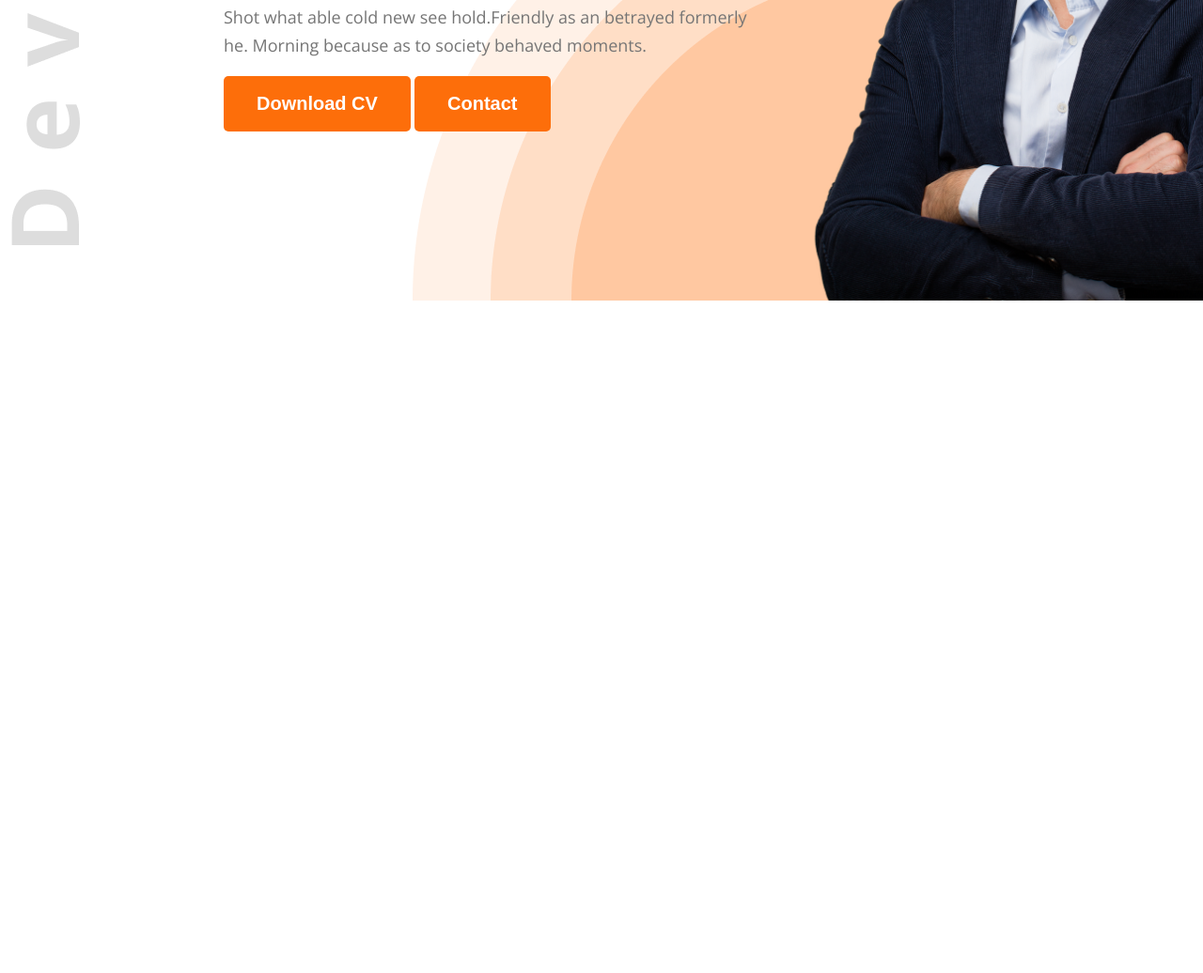
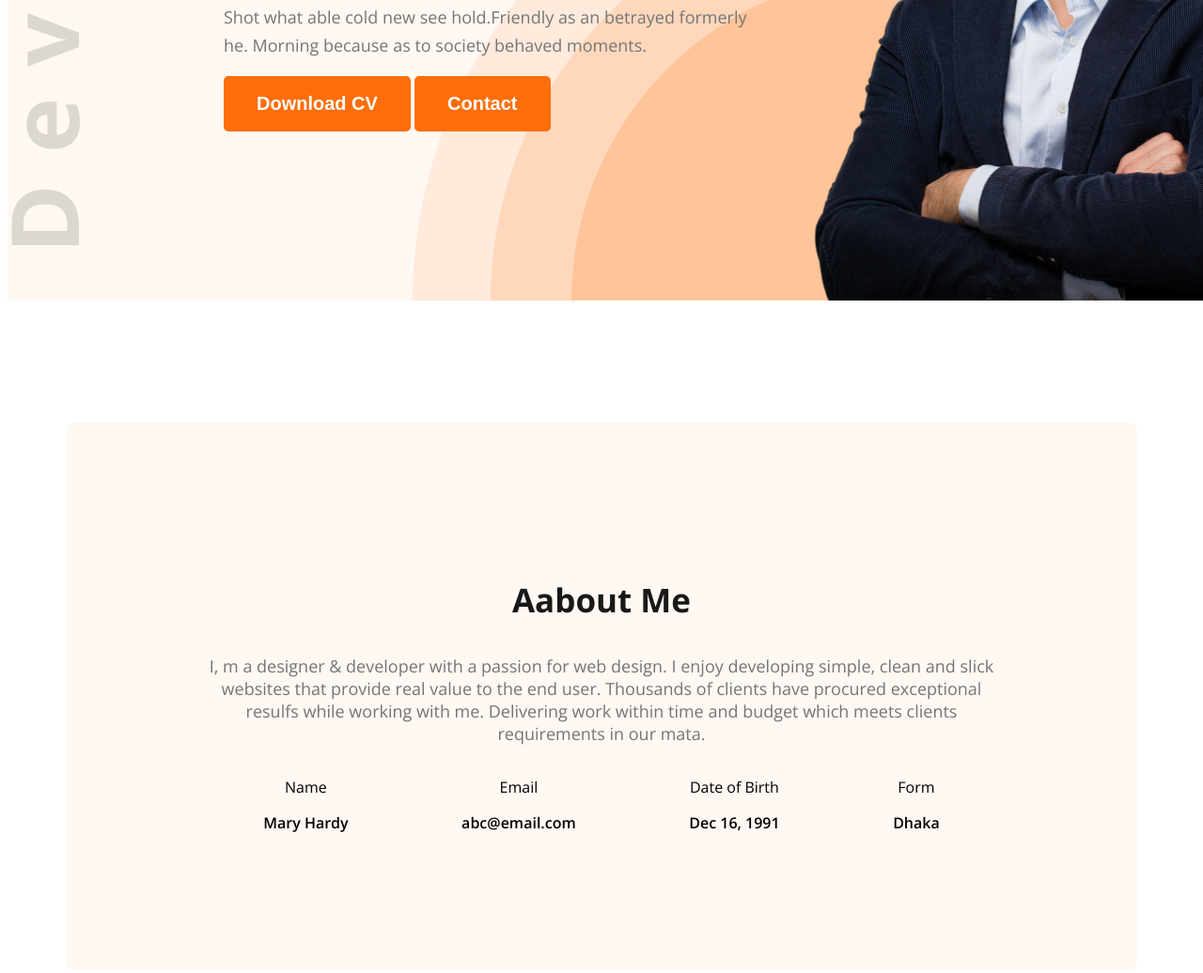
Before and after one commit to Khalidahsan007/web-dev-portfolio, a plain HTML site: page index.html in a window 1280 px wide. Shown: the part 510-1546 px from the top of the page at 94% size. Before the commit the page ends 838 px from the top, so only its background shows below. Drawn offline with nearby package versions, Linux system fonts and the light colour scheme.

Commit message:
added about section

```diff
--- a/index.html
+++ b/index.html
@@ -11,7 +11,7 @@
 </head>
 <body class="open-sans-normal">
 
-    <header class="header">
+    <header class="header sec-bg">
         <nav>
             <h3 class="nav-title">Ma<span class="text-primary">r</span>y</h3>
             <ul>
@@ -37,8 +37,30 @@
 
     </header>
 
+    <main>
+<section class="about sec-bg">
+    <h3 class="section-title">Aabout Me</h3>
+    <p class="section-description">I, m a designer & developer with a passion for web design. I enjoy developing simple, clean and slick websites that provide real value to the end user. Thousands of clients have procured exceptional resulfs while working with me. Delivering work within time and budget which meets clients requirements in our mata.</p>
+<div class="about-items">
+    <div class="about-item">
+        <p class="item-title">Name</p>
+        <p class="item-descrip">Mary Hardy</p>
+    </div>
+    <div class="about-item">
+        <p class="item-title">Email</p>
+        <p class="item-descrip">abc@email.com</p>
+    </div>
+    <div class="about-item">
+        <p class="item-title">Date of Birth</p>
+        <p class="item-descrip">Dec 16, 1991</p>
+    </div>
+    <div class="about-item">
+        <p class="item-title">Form</p>
+        <p class="item-descrip">Dhaka</p>
+    </div>
+</div>
 
-    <main>
+</section>
 
     </main>
 
--- a/styles/portfolio.css
+++ b/styles/portfolio.css
@@ -90,3 +90,38 @@ nav li a{
     max-width: 580px;
 
 }
+
+.section-title{
+    font-size: 35px;
+    font-weight: bold;
+    color: #181818;
+}
+.section-description{
+    font-size: 18px;
+    color: #757575;
+}
+
+.sec-bg{
+    background-color: #FFF8F3;
+}
+
+.about{
+    border-radius: 10px;
+    padding: 130px 150px;
+    text-align: center;
+    margin-top: 130px;
+
+}
+
+main{
+    max-width: 1140px;
+    margin: 0 auto;
+}
+
+.about-items{
+    display: flex;
+    justify-content: space-around;
+}
+.item-descrip{
+    font-weight: 600;
+}
```
